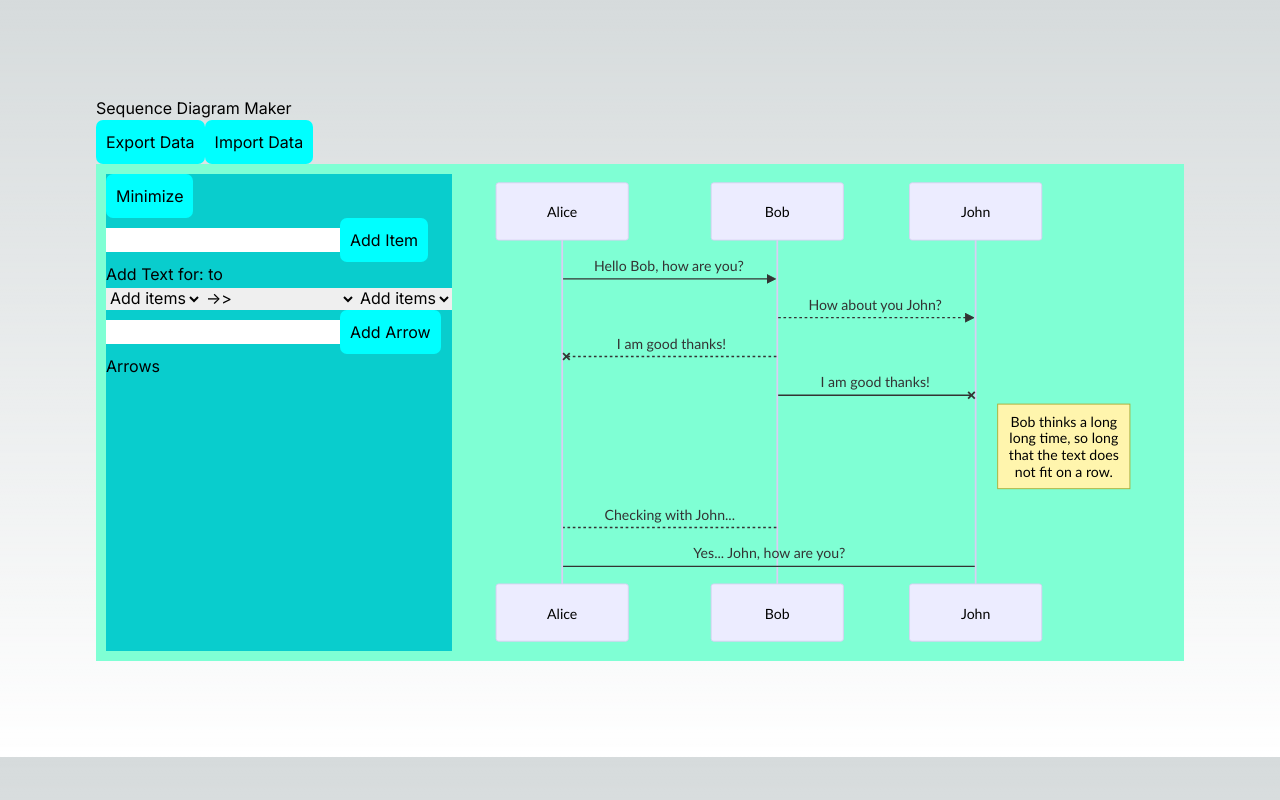
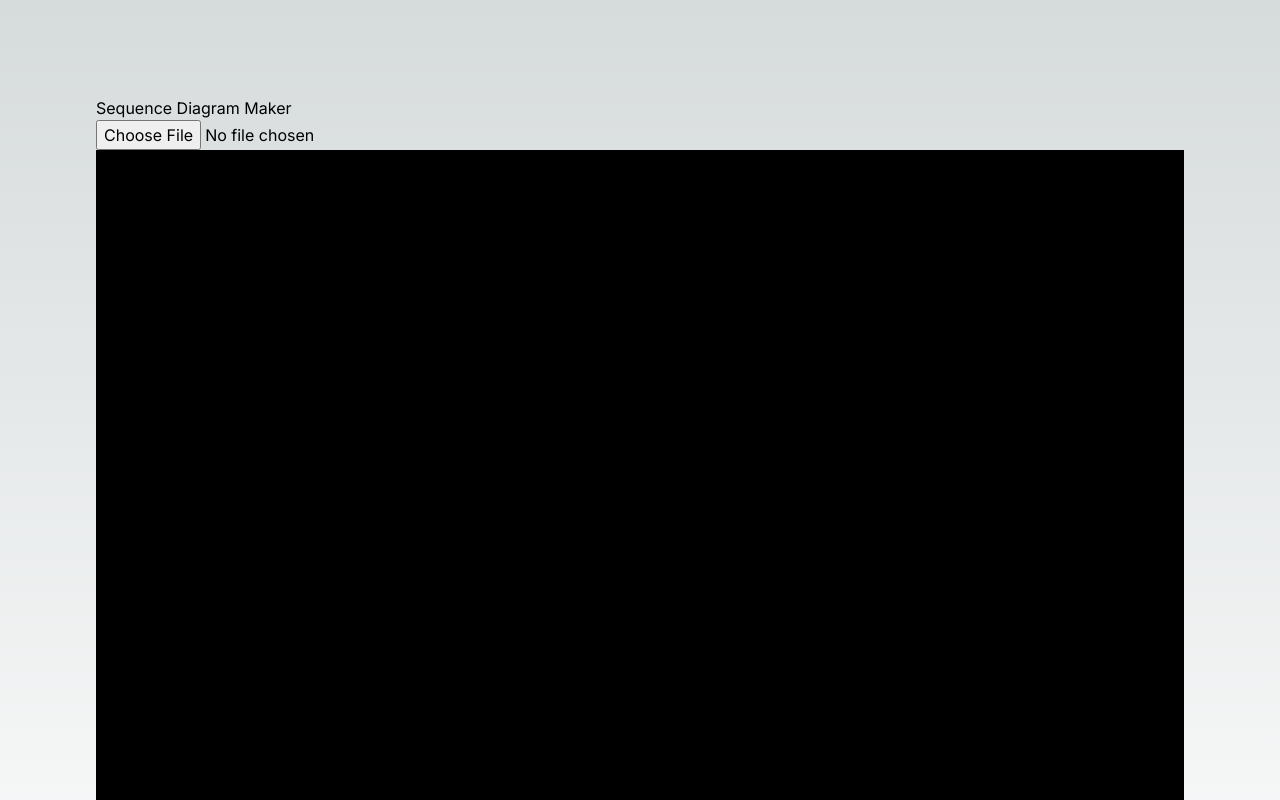
Before and after one commit to RisingSatalite/NWKonline, a Next.js app: page / in a window 1280 px wide. Shown: the top 800 px of the page. Built offline with nearby package versions, Linux system fonts and the light colour scheme.

Commit message:
does not show?

```diff
--- a/package.json
+++ b/package.json
@@ -16,7 +16,8 @@
     "react-beautiful-dnd": "^13.1.1",
     "react-dnd": "^16.0.1",
     "react-dnd-html5-backend": "^16.0.1",
-    "react-dom": "^18"
+    "react-dom": "^18",
+    "three": "^0.166.1"
   },
   "devDependencies": {
     "eslint": "^8",
--- a/src/app/page.js
+++ b/src/app/page.js
@@ -1,15 +1,15 @@
+'use client'
+
 import dynamic from 'next/dynamic';
 
-const Mermaid = dynamic(() => import('@/components/mermaid'), { ssr: false });
-
-import Editor from '@/components/mermaideditor';
+const ThreeGLBViewer = dynamic(() => import('../components/ThreeGLBViewer'), { ssr: false });
 
 export default function Home() {
 
   return (
     <main className=" items-center p-24">
       <div>Sequence Diagram Maker</div>
-      <Editor></Editor>
+      <ThreeGLBViewer/>
     </main>
   );
 }//<Mermaid chart={mermaidChart} />
--- /dev/null
+++ b/src/components/ThreeGLBViewer.js
@@ -0,0 +1,100 @@
+// components/ThreeGLBViewer.js
+
+import React, { useEffect, useRef } from 'react';
+import * as THREE from 'three';
+import { GLTFLoader } from 'three/addons/loaders/GLTFLoader.js';
+
+const ThreeGLBViewer = () => {
+  const mountRef = useRef(null);
+  const fileInputRef = useRef(null);
+
+  useEffect(() => {
+    const currentMount = mountRef.current;
+
+    // Create a scene
+    const scene = new THREE.Scene();
+
+    // Create a camera
+    const camera = new THREE.PerspectiveCamera(
+      75,
+      currentMount.clientWidth / currentMount.clientHeight,
+      0.1,
+      1000
+    );
+    camera.position.z = 5;
+
+    // Create a renderer
+    const renderer = new THREE.WebGLRenderer();
+    renderer.setSize(currentMount.clientWidth, currentMount.clientHeight);
+    currentMount.appendChild(renderer.domElement);
+
+    // Animation loop
+    const animate = () => {
+      requestAnimationFrame(animate);
+
+      // Render the scene
+      renderer.render(scene, camera);
+    };
+
+    animate();
+
+    // Cleanup function
+    return () => {
+      currentMount.removeChild(renderer.domElement);
+    };
+  }, []);
+
+  const handleFileChange = (event) => {
+    const file = event.target.files[0];
+    if (file) {
+      const url = URL.createObjectURL(file);
+
+      // Create a scene
+      const scene = new THREE.Scene();
+
+      // Create a camera
+      const camera = new THREE.PerspectiveCamera(
+        75,
+        mountRef.current.clientWidth / mountRef.current.clientHeight,
+        0.1,
+        1000
+      );
+      camera.position.z = 5;
+
+      // Create a renderer
+      const renderer = new THREE.WebGLRenderer();
+      renderer.setSize(mountRef.current.clientWidth, mountRef.current.clientHeight);
+      mountRef.current.appendChild(renderer.domElement);
+
+      // Load the GLB file
+      const loader = new GLTFLoader();
+      loader.load(url, (gltf) => {
+        scene.add(gltf.scene);
+      });
+
+      // Animation loop
+      const animate = () => {
+        requestAnimationFrame(animate);
+
+        // Render the scene
+        renderer.render(scene, camera);
+      };
+
+      animate();
+    }
+  };
+
+  return (
+    <div>
+      <input
+        type="file"
+        accept=".glb"
+        ref={fileInputRef}
+        onChange={handleFileChange}
+      />
+      <div ref={mountRef} style={{ width: '100%', height: '100vh' }} />
+    </div>
+  );
+};
+
+export default ThreeGLBViewer;
```
Also changed, not shown: 1 other file (tests, documents, lock files or other folders).
